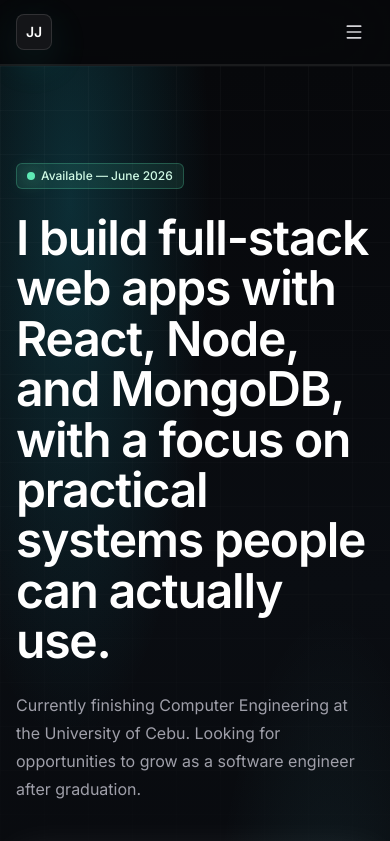
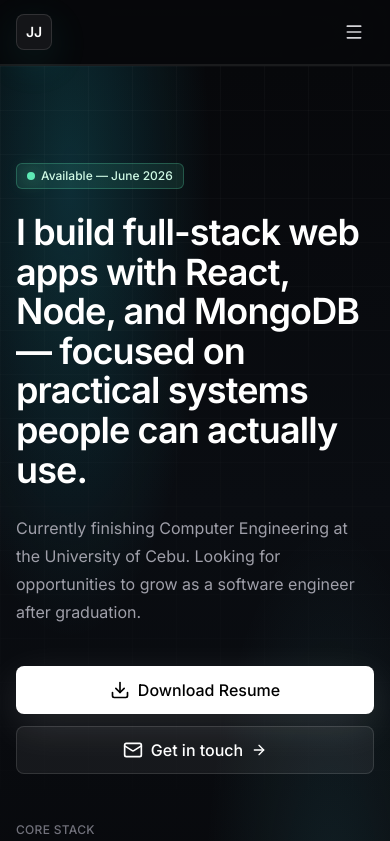
Before and after one commit to jumaoasjoshua322-maker/portfolio, a Next.js app: page / in a window 390 px wide. Shown: the top 841 px of the page. Built offline with nearby package versions, Linux system fonts and the light colour scheme.

Commit message:
Hero: tune H1 copy + downscale type for new sentence length
- Em-dash phrasing for tighter rhythm

- text-5xl/6xl/7xl -> text-4xl/5xl/6xl across breakpoints

- leading-[1.05] -> leading-[1.1] so multi-line H1 breathes

```diff
--- a/src/components/hero-section.tsx
+++ b/src/components/hero-section.tsx
@@ -38,9 +38,9 @@
         >
           <h1
             id="hero-heading"
-            className="text-balance text-5xl font-semibold leading-[1.05] tracking-tight text-white sm:text-6xl lg:text-7xl"
+            className="text-balance text-4xl font-semibold leading-[1.1] tracking-tight text-white sm:text-5xl lg:text-6xl"
           >
-            I build full-stack web apps with React, Node, and MongoDB, with a focus on practical systems people can actually use.
+            I build full-stack web apps with React, Node, and MongoDB — focused on practical systems people can actually use.
           </h1>
           <p className="mt-6 max-w-2xl text-base leading-7 text-zinc-400 sm:text-lg">
             {profile.headline}
```
